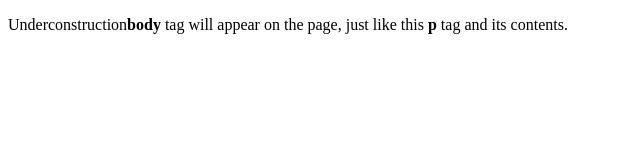
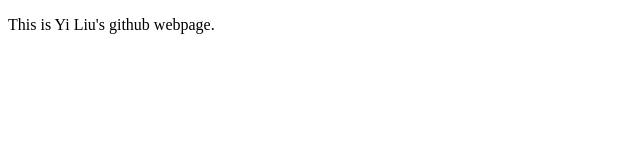
Before and after one commit to swimbeginner/liuyi.github.io, a plain HTML site: page index.html in a window 1280 px wide. Shown: the whole page, without its empty margins (0-640 px from the left). Drawn offline with Linux system fonts and the light colour scheme.

Commit message:
Update index.html

```diff
--- a/index.html
+++ b/index.html
@@ -4,6 +4,6 @@
     <title>This is the Yi Liu's github webpage!</title>
   </head>
   <body>
-    <p>Underconstruction<strong>body</strong> tag will appear on the page, just like this <strong>p</strong> tag and its contents.</p>
+    <p>This is Yi Liu's github webpage.</p>
   </body>
 </html>
```
